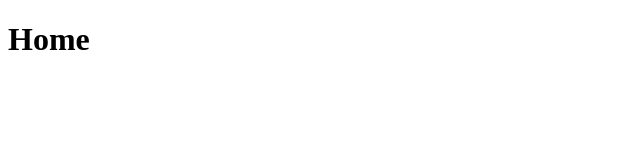
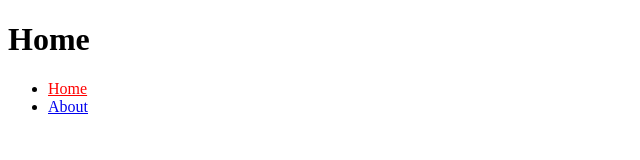
Before and after one commit to angelofmfonseca/porfolio, a Gatsby site in the folder frontend/: page / in a window 1280 px wide. Shown: the whole page, without its empty margins (0-640 px from the left). Built offline with nearby package versions, Linux system fonts and the light colour scheme; Gatsby itself is replaced by a stand-in of ours.

Commit message:
gatsby-link between home and about

```diff
--- a/frontend/src/pages/index.js
+++ b/frontend/src/pages/index.js
@@ -1,4 +1,5 @@
 import React from "react"
+import { Link } from "gatsby"
 
 import Layout from "../components/layout"
 import SEO from "../components/seo"
@@ -7,6 +8,10 @@ const IndexPage = () => (
   <Layout>
     <SEO title="Home" />
     <h1>Home</h1>
+    <ul>
+      <li><Link to="/" activeStyle={{ color: "red" }}>Home</Link></li>
+      <li><Link to="/about" activeStyle={{ color: "red" }}>About</Link></li>
+    </ul>
   </Layout>
 )
 
```
Also changed, not shown: frontend/src/pages/about.js (+8 -1 lines).
